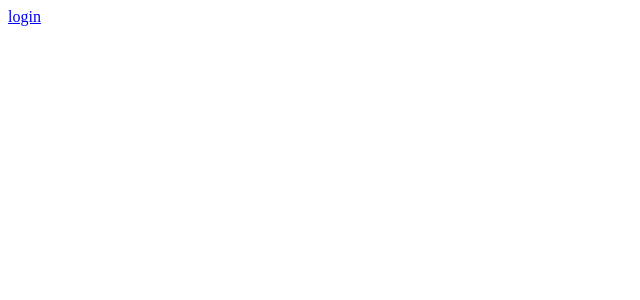
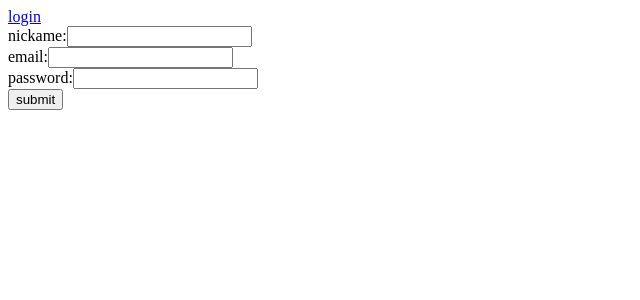
Before and after one commit to Gustavo361/node-auth-jwt, a Vue app in the folder client/: page /sign-up in a window 1280 px wide. Before the commit this address had no page. Shown: the top 300 px of the page, without its empty margins (0-640 px from the left). Built offline with nearby package versions, Linux system fonts and the light colour scheme.

Commit message:
connecting sign-up route to backend | Axios | CORS

```diff
--- a/client/src/App.vue
+++ b/client/src/App.vue
@@ -5,7 +5,7 @@ import SignUp from './components/SignUp.vue'
 <template>
   <div>
     <nav>
-      <router-link to="/signup">login</router-link>
+      <router-link to="/sign-up">login</router-link>
     </nav>
 
     <router-view />
--- a/client/src/components/SignUp.vue
+++ b/client/src/components/SignUp.vue
@@ -2,32 +2,37 @@
     <form @submit.prevent="handleSubmit">
         <div>
             <label for="nickname">nickame:</label>
-            <input type="text" id="nickname" v-model="nickname" required>
+            <input type="text" id="nickname" v-model="formData.nickname" required>
         </div>
         <div>
             <label for="email">email:</label>
-            <input type="email" id="email" v-model="email" required>
+            <input type="email" id="email" v-model="formData.email" required>
         </div>
         <div>
             <label for="password">password:</label>
-            <input type="password" id="password" v-model="password">
+            <input type="password" id="password" v-model="formData.password">
         </div>
         <button type="submit">submit</button>
     </form>
 </template>
 
 <script>
+import axios from 'axios'
+
 export default {
     data() {
         return {
-            nickname: '',
-            email: '',
-            password: ''
+            formData: {
+                nickname: '',
+                email: '',
+                password: ''
+            }
         }
     },
-    method: {
-        handleSubmit() {
-
+    methods: {
+        async handleSubmit() {
+            const response = await axios.post('http://localhost:3000/sign-up', this.formData)
+            console.log(response.data)
         }
     }
 }
--- a/client/src/router.js
+++ b/client/src/router.js
@@ -3,7 +3,7 @@ import { createRouter, createWebHistory } from 'vue-router'
 import SignUp from './components/SignUp.vue'
 
 const routes = [
-    { path: '/signup', component: SignUp }
+    { path: '/sign-up', component: SignUp }
 ]
 
 const router = createRouter({
```
